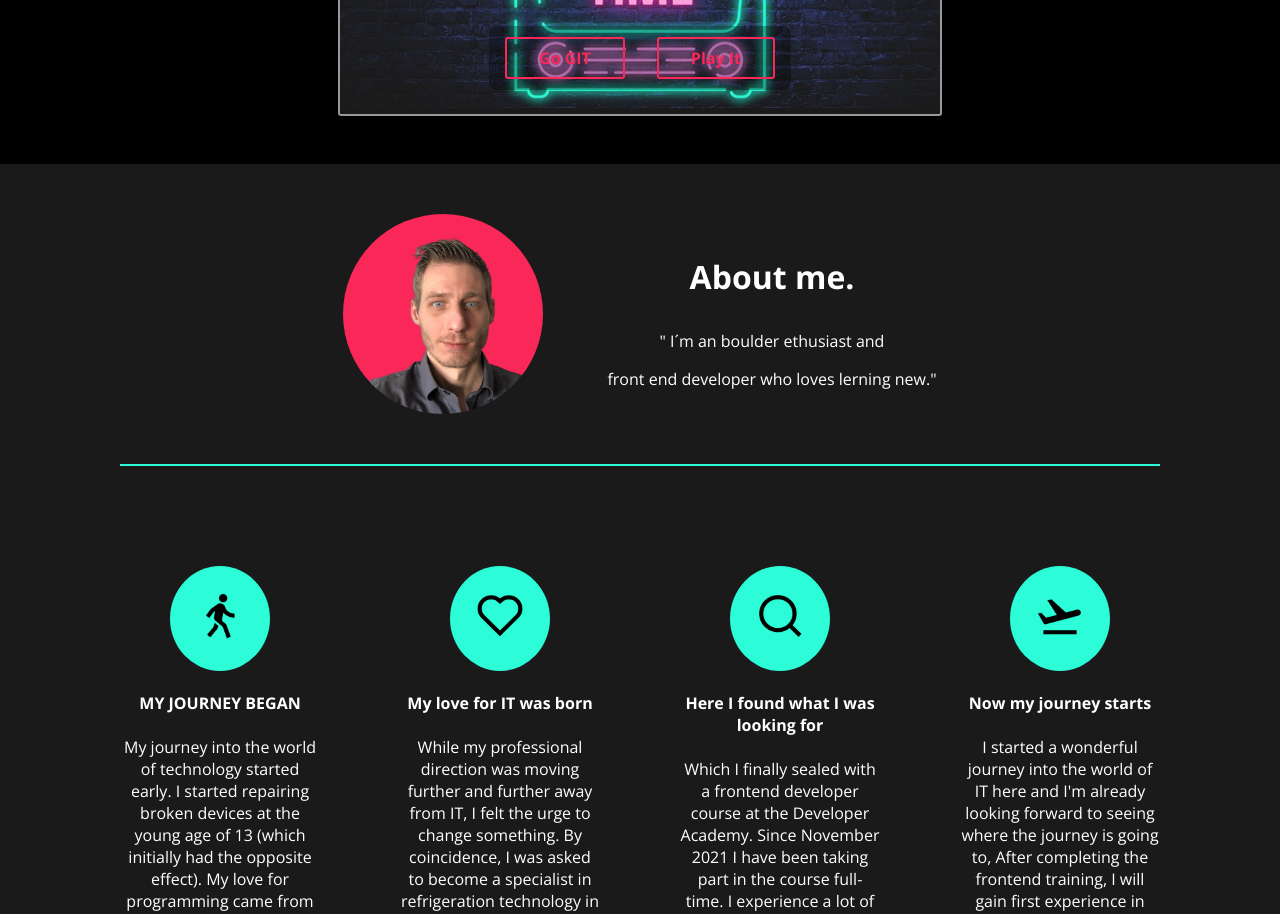
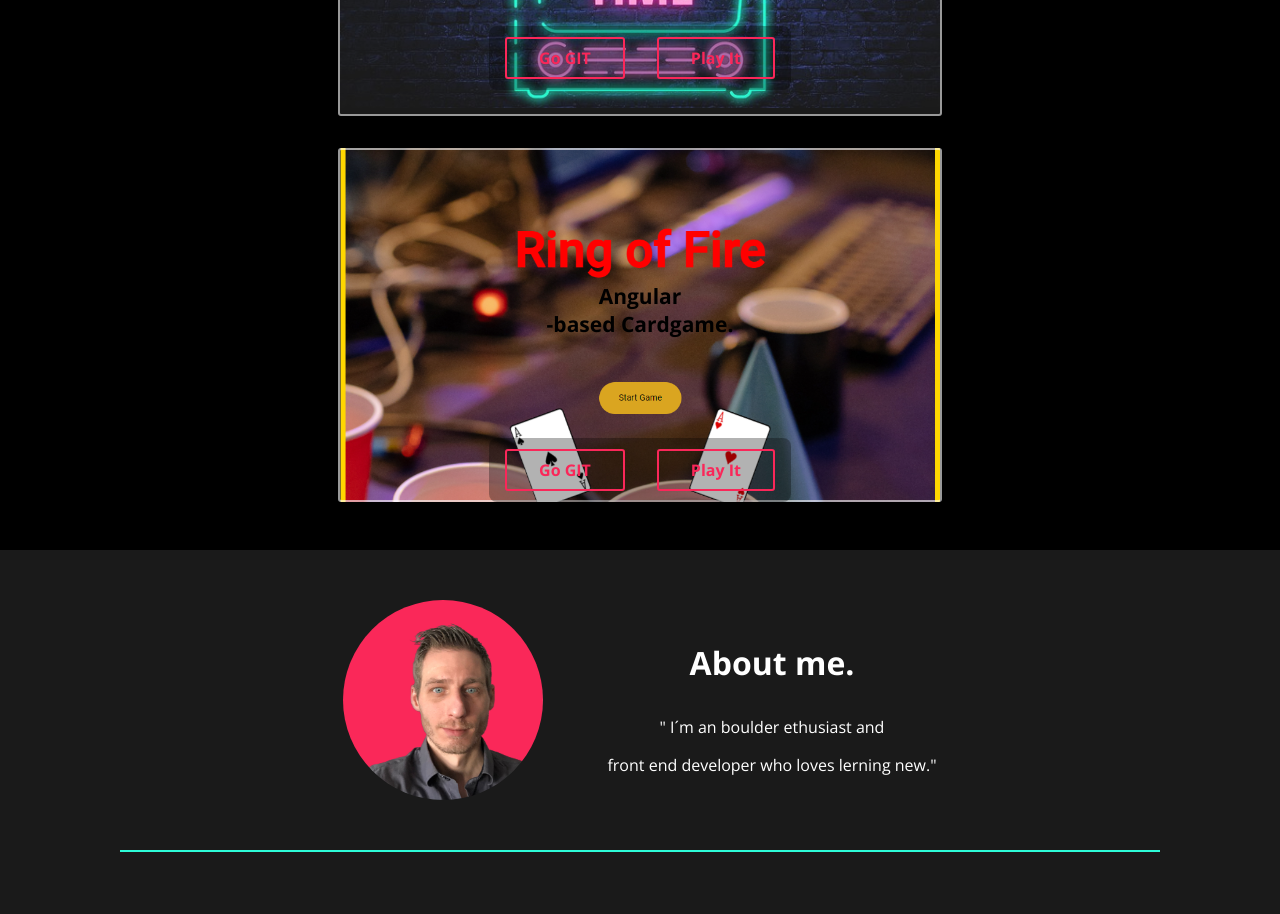
Before and after one commit to k-webdev/denniskemnade.de, an Angular app: page / in a window 1280 px wide. Shown: the part 3400-4314 px from the top of the page. Built offline with nearby package versions, Linux system fonts and the light colour scheme.

Commit message:
addet ring of fire to MyWork section

```diff
--- a/src/app/landing/landing.component.html
+++ b/src/app/landing/landing.component.html
@@ -190,6 +190,26 @@
             </div>
 
         </div>
+        <div class="rect-sort">
+
+            <div *ngIf="visibleAngular" class="rect rect-addon-ring">
+                <div class="ring-rect">
+                    <p>Angular <br> -based Cardgame.</p>
+                    <div class="background-button">
+                        <a class="btn-secondary-default" target="_blank" href="https://github.com/k-webdev/ringoffire">Go GIT</a>
+                        <a class="btn-secondary-default" target="_blank" href="https://www.k-webdev.de/projects/Quizz App/index.html">Play It</a>
+                    </div>
+                </div>
+            </div>
+            <!-- <div *ngIf="visibleJavaScript" class="rect rect-addon-poke">
+                <div class="pokedex-rect">
+                    <h3>Ring of Fire</h3>
+                    <p>API and JavaScript <br> -based Pokedex.</p>
+                    <a class="btn-secondary-default" target="_blank" href="https://github.com/k-webdev/ringoffire">Go GIT</a>
+                </div>
+            </div> -->
+
+        </div>
 
     </div>
 
--- a/src/app/landing/landing.component.scss
+++ b/src/app/landing/landing.component.scss
@@ -263,6 +263,42 @@ body {
     background-repeat: no-repeat;
     background-color: black;
 }
+
+/* ========== */
+
+.ring-rect {
+    width: 100%;
+    height: 100%;
+    display: flex;
+    flex-direction: column;
+    justify-content: center;
+    align-items: center;
+
+    a {
+        width: fit-content;
+        margin: 0 16px 0 16px;
+        margin-bottom: 0px;
+    }
+
+    p {
+        margin: 0;
+        font-size: 21px;
+        font-weight: bold;
+        margin-top: 150px;
+        margin-bottom: 100px;
+    }
+}
+
+.rect-addon-ring {
+    background-image: url("../../assets/img/ringoffire.png");
+
+    background-size: cover;
+    background-position: 50% 50%;
+    background-repeat: no-repeat;
+    background-color: black;
+}
+
+/* ========== */
 
 .web-rect {
     width: 100%;
```
Also changed, not shown: src/assets/img/ringoffire.png (added).
